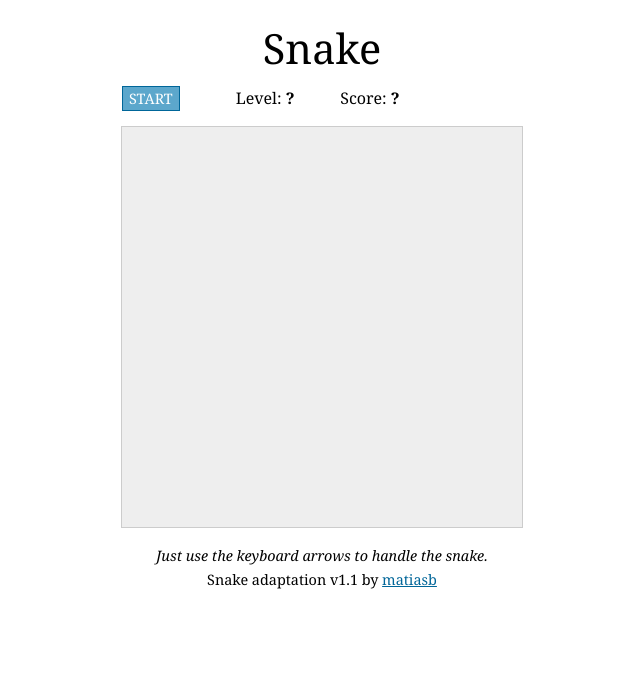
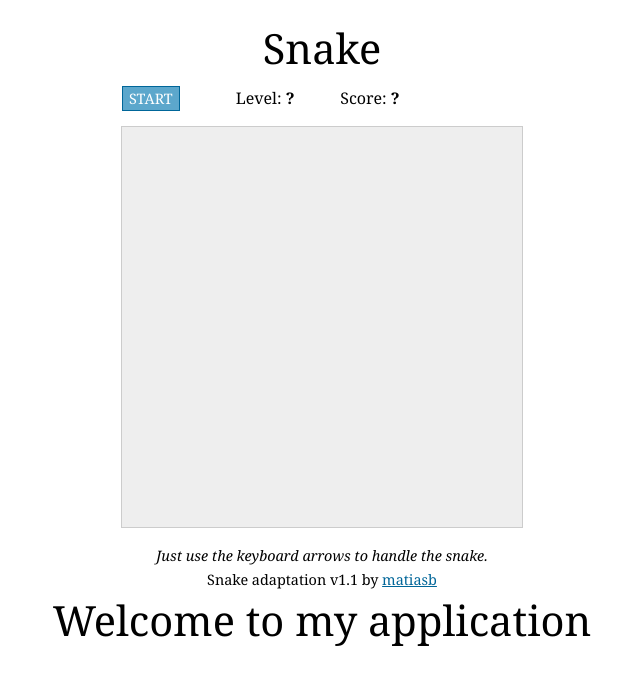
Before and after one commit to SrinivasBattina/snakegame, a plain HTML site: page src/index.html in a window 1280 px wide. Shown: the whole page, without its empty margins (318-958 px from the left). Drawn offline with Linux system fonts and the light colour scheme.

Commit message:
added div tag

```diff
--- a/src/index.html
+++ b/src/index.html
@@ -10,5 +10,8 @@
         <script type="text/javascript">
             var snake = new SnakeGame('body');
         </script>
+        <div>
+            <h1> Welcome to my application </h1>
+        </div>
     </body>
 </html>
```
